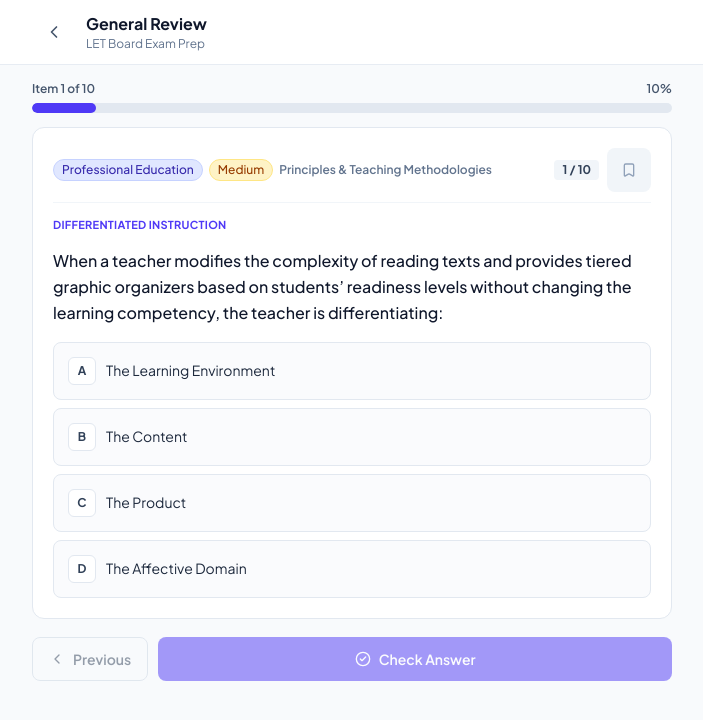
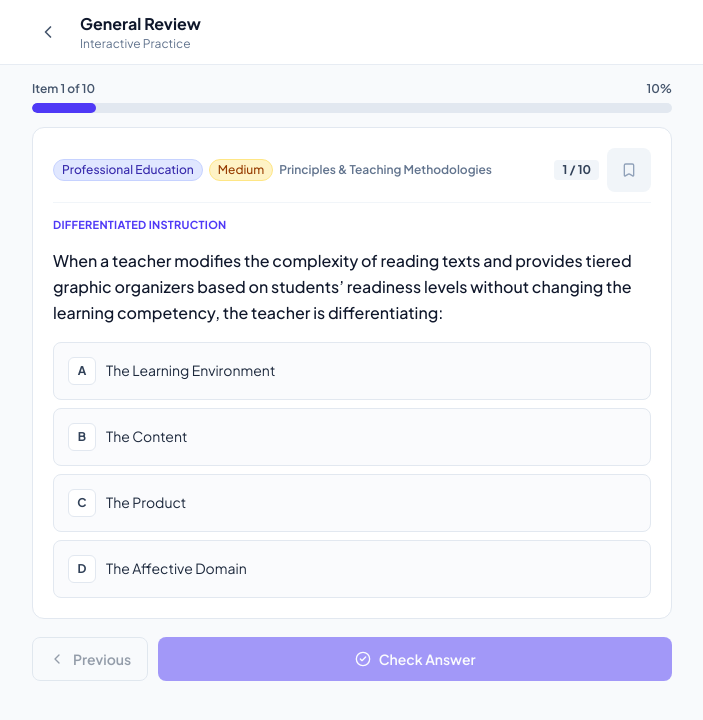
Before and after one commit to johnpaulpatigas/let-reviewer, a React (Vite) app: page / in a window 1280 px wide. Both pictures are taken after a click on the button "Quick Practice (10 Items)". Shown: the top 720 px of the page, without its empty margins (283-986 px from the left). Built offline with nearby package versions, Linux system fonts and the light colour scheme.

Commit message:
fix: remove duplicate guide reader back navigation

```diff
--- a/src/App.tsx
+++ b/src/App.tsx
@@ -152,6 +152,15 @@ export default function App() {
     return 'General Review';
   };
 
+  // Derive session subtitle for header
+  const getSessionSubtitle = () => {
+    if (activeMaterial) return `${activeMaterial.category === 'gen_ed' ? 'GenEd' : 'ProfEd'} • ${activeMaterial.subjectName}`;
+    if (activeResult) return 'Scorecard & Analysis';
+    if (!activeSession) return 'LET Board Exam Prep';
+    if (activeSession.config.mode === 'exam') return 'Timed Simulation';
+    return 'Interactive Practice';
+  };
+
   const inSession = Boolean(activeSession || activeResult || activeMaterial);
   const hideNav = inSession;
 
@@ -164,6 +173,7 @@ export default function App() {
       }}
       inSession={inSession}
       sessionTitle={getSessionTitle()}
+      sessionSubtitle={getSessionSubtitle()}
       onBack={handleExitSession}
       streakDays={stats.streakDays}
       totalAnswered={stats.totalAnswered}
--- a/src/components/layout/AppShell.tsx
+++ b/src/components/layout/AppShell.tsx
@@ -9,6 +9,7 @@ interface AppShellProps {
   onTabChange: (tab: NavigationTab) => void;
   inSession?: boolean;
   sessionTitle?: string;
+  sessionSubtitle?: string;
   onBack?: () => void;
   streakDays?: number;
   totalAnswered?: number;
@@ -22,6 +23,7 @@ export const AppShell: React.FC<AppShellProps> = ({
   onTabChange,
   inSession = false,
   sessionTitle,
+  sessionSubtitle,
   onBack,
   streakDays = 1,
   totalAnswered = 0,
@@ -34,6 +36,7 @@ export const AppShell: React.FC<AppShellProps> = ({
         currentTab={currentTab}
         inSession={inSession}
         sessionTitle={sessionTitle}
+        sessionSubtitle={sessionSubtitle}
         onBack={onBack}
         streakDays={streakDays}
         totalAnswered={totalAnswered}
--- a/src/components/layout/Header.tsx
+++ b/src/components/layout/Header.tsx
@@ -6,6 +6,7 @@ interface HeaderProps {
   currentTab: NavigationTab;
   inSession?: boolean;
   sessionTitle?: string;
+  sessionSubtitle?: string;
   onBack?: () => void;
   streakDays?: number;
   totalAnswered?: number;
@@ -14,6 +15,7 @@ interface HeaderProps {
 export const Header: React.FC<HeaderProps> = ({
   inSession = false,
   sessionTitle,
+  sessionSubtitle,
   onBack,
   streakDays = 1,
   totalAnswered = 0,
@@ -27,18 +29,18 @@ export const Header: React.FC<HeaderProps> = ({
               <button
                 type="button"
                 onClick={onBack}
-                aria-label="Exit current session"
-                className="inline-flex items-center justify-center w-9 h-9 rounded-lg text-slate-600 dark:text-slate-300 hover:bg-slate-100 dark:hover:bg-slate-800 tap-target transition-colors"
+                aria-label="Go back"
+                className="inline-flex items-center justify-center w-9 h-9 rounded-lg text-slate-600 dark:text-slate-300 hover:bg-slate-100 dark:hover:bg-slate-800 hover:text-slate-900 dark:hover:text-white tap-target transition-colors shrink-0 -ml-1.5"
               >
                 <ChevronLeft className="w-5 h-5" />
               </button>
             )}
-            <div className="flex-1 truncate">
+            <div className="flex-1 min-w-0">
               <h1 className="text-sm sm:text-base font-bold text-slate-900 dark:text-white truncate">
                 {sessionTitle || 'Review Session'}
               </h1>
-              <p className="text-xs text-slate-500 dark:text-slate-400">
-                LET Board Exam Prep
+              <p className="text-[11px] sm:text-xs text-slate-500 dark:text-slate-400 truncate">
+                {sessionSubtitle || 'LET Board Exam Prep'}
               </p>
             </div>
           </div>
--- a/src/components/study/StudyMaterialReader.tsx
+++ b/src/components/study/StudyMaterialReader.tsx
@@ -3,7 +3,6 @@ import {
   Bookmark,
   CheckCircle2,
   Clock,
-  ArrowLeft,
   Play,
   Lightbulb,
   AlertTriangle,
@@ -21,7 +20,7 @@ interface StudyMaterialReaderProps {
   onToggleBookmark: (materialId: string) => void;
   onToggleCompleted: (materialId: string) => void;
   onStartPractice: (material: StudyMaterial) => void;
-  onBack: () => void;
+  onBack?: () => void;
 }
 
 export const StudyMaterialReader: React.FC<StudyMaterialReaderProps> = ({
@@ -32,7 +31,6 @@ export const StudyMaterialReader: React.FC<StudyMaterialReaderProps> = ({
   onToggleBookmark,
   onToggleCompleted,
   onStartPractice,
-  onBack,
 }) => {
   // Scroll to top on mount
   useEffect(() => {
@@ -41,18 +39,21 @@ export const StudyMaterialReader: React.FC<StudyMaterialReaderProps> = ({
 
   return (
     <article className="space-y-5 pb-8 animate-fadeIn">
-      {/* Top Header Bar */}
+      {/* Top Reading Action & Meta Bar */}
       <div className="flex items-center justify-between gap-3 border-b border-slate-200 dark:border-slate-800 pb-3">
-        <button
-          type="button"
-          onClick={onBack}
-          className="inline-flex items-center gap-1.5 text-xs font-semibold text-slate-600 dark:text-slate-400 hover:text-slate-900 dark:hover:text-white tap-target"
-        >
-          <ArrowLeft className="w-4 h-4" />
-          <span>All Study Guides</span>
-        </button>
+        <div className="flex flex-wrap items-center gap-2 min-w-0">
+          <CategoryBadge category={material.category} size="sm" />
+          <span className="text-xs font-bold text-indigo-600 dark:text-indigo-400 uppercase tracking-wider truncate">
+            {material.subjectName}
+          </span>
+          <span className="text-slate-300 dark:text-slate-700">•</span>
+          <span className="inline-flex items-center gap-1 text-xs text-slate-500 shrink-0">
+            <Clock className="w-3 h-3" />
+            {material.readTimeMinutes} min read
+          </span>
+        </div>
 
-        <div className="flex items-center gap-2">
+        <div className="flex items-center gap-2 shrink-0">
           <button
             type="button"
             onClick={() => onToggleBookmark(material.id)}
@@ -81,20 +82,8 @@ export const StudyMaterialReader: React.FC<StudyMaterialReaderProps> = ({
         </div>
       </div>
 
-      {/* Guide Meta & Title */}
+      {/* Guide Title & Overview */}
       <header className="space-y-2">
-        <div className="flex flex-wrap items-center gap-2">
-          <CategoryBadge category={material.category} size="sm" />
-          <span className="text-xs font-bold text-indigo-600 dark:text-indigo-400 uppercase tracking-wider">
-            {material.subjectName}
-          </span>
-          <span className="text-slate-300 dark:text-slate-700">•</span>
-          <span className="inline-flex items-center gap-1 text-xs text-slate-500">
-            <Clock className="w-3 h-3" />
-            {material.readTimeMinutes} min read
-          </span>
-        </div>
-
         <h1 className="text-xl sm:text-2xl font-black tracking-tight text-slate-900 dark:text-white leading-tight">
           {material.title}
         </h1>
```
